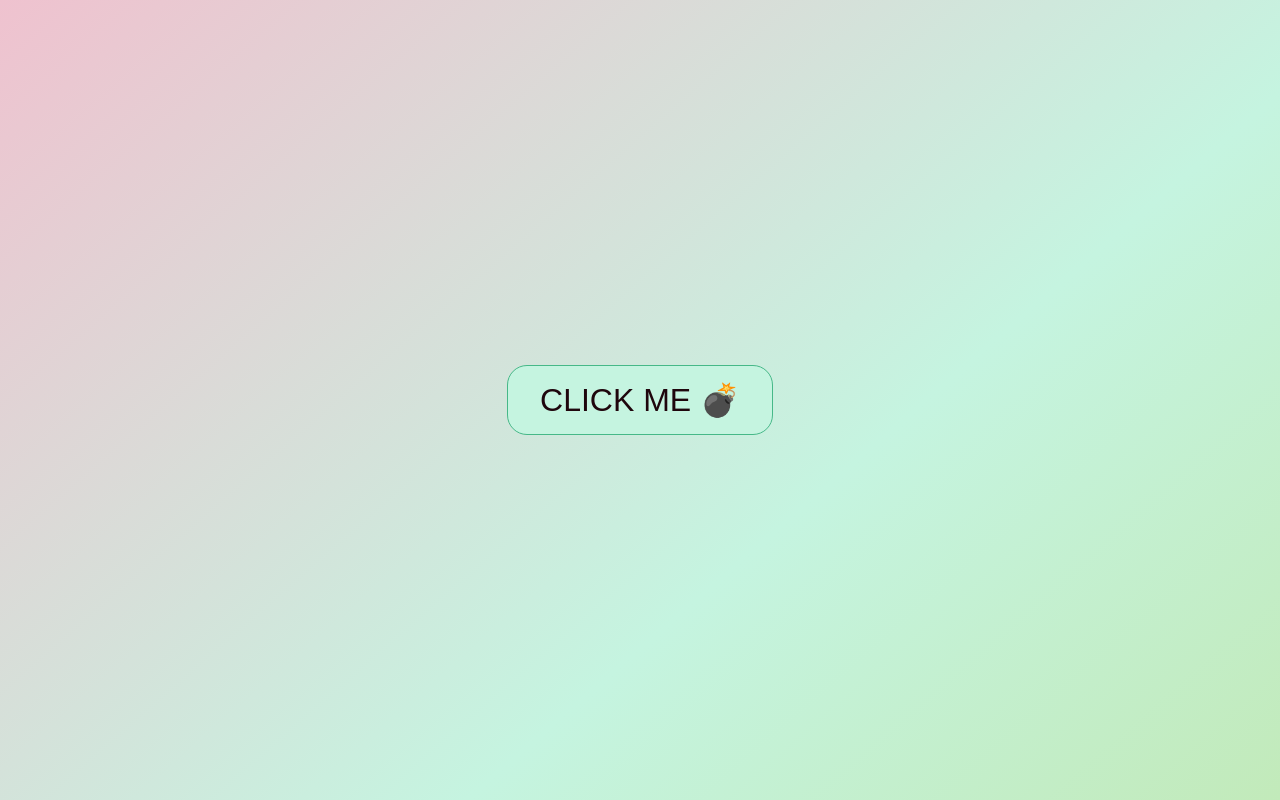
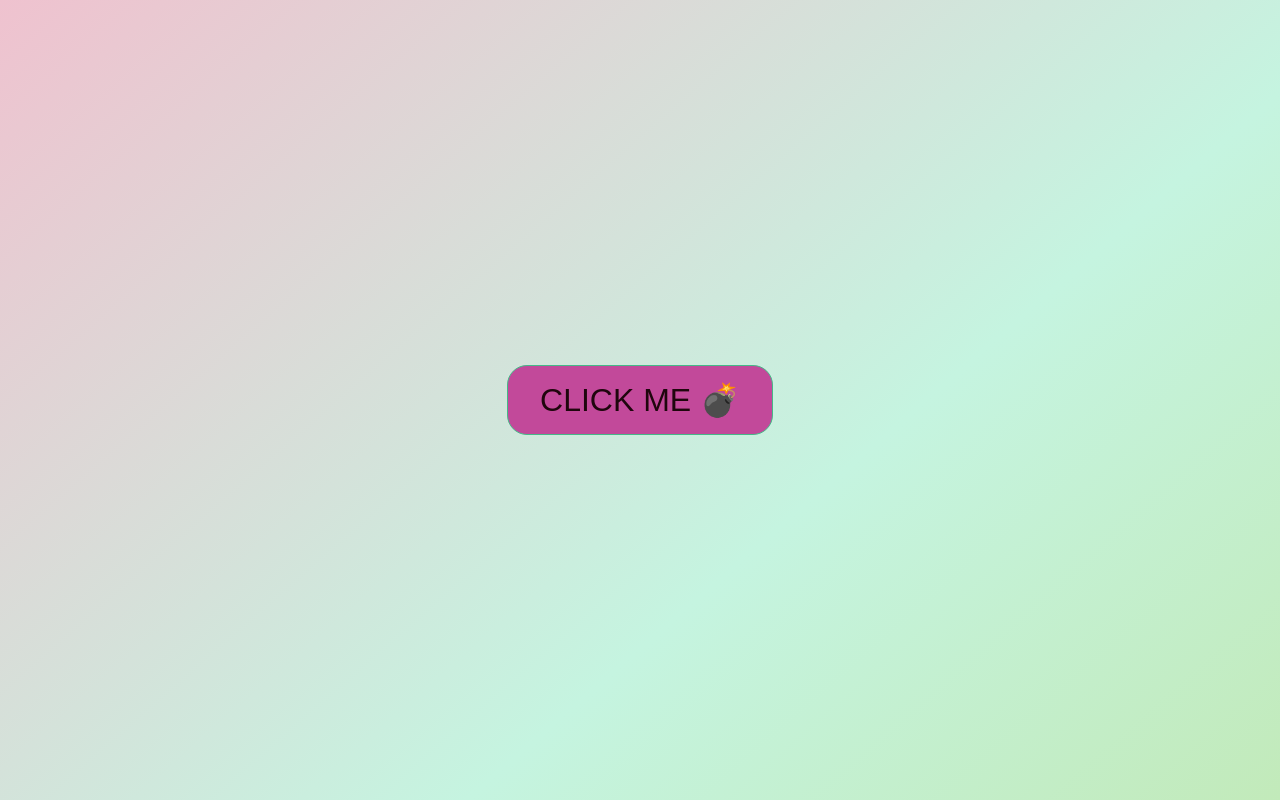
Before and after one commit to joebumbulis/button_react_2, a React (Create React App) app: page / in a window 1280 px wide. Built offline with nearby package versions, Linux system fonts and the light colour scheme.

Commit message:
update button color

```diff
--- a/src/styling/App.css
+++ b/src/styling/App.css
@@ -15,7 +15,7 @@
 }
 
 .button {
-  background-color: #c5f4e0;
+  background-color: #c2499a;
   border: 1px solid #46b888;
   border-radius: 20px;
   color: #1f060d;
```
